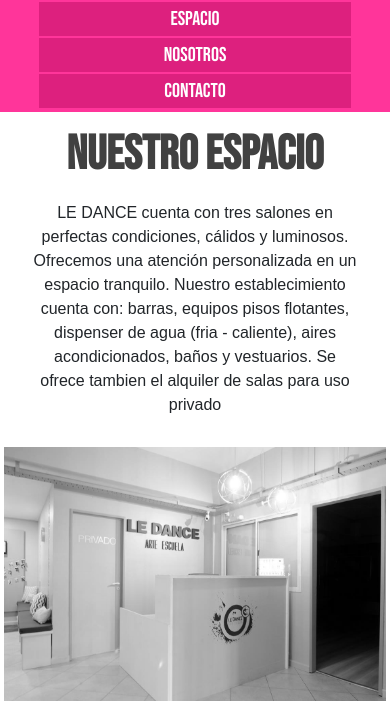
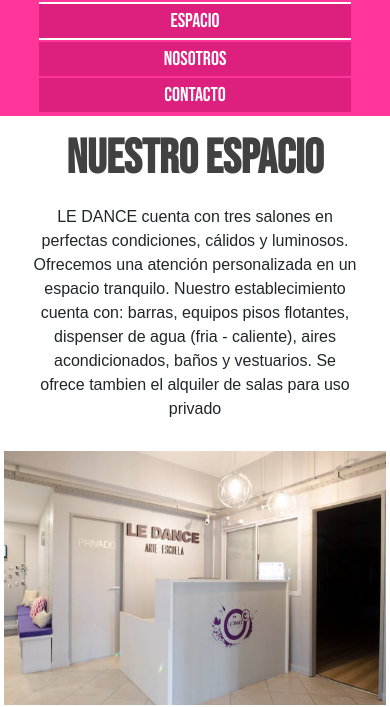
Before and after one commit to JuanMedina14/LdWeb, a plain HTML site: page paginas/espacio.html in a window 390 px wide. Shown: the part 117-824 px from the top of the page. Drawn offline with nearby package versions, Linux system fonts and the light colour scheme.

Commit message:
navActive

```diff
--- a/paginas/espacio.html
+++ b/paginas/espacio.html
@@ -35,7 +35,7 @@
     <nav class="navegacion">
       <ul>
         <li><a href="./clases.html">Clases</a></li>
-        <li><a href="./espacio.html">Espacio</a></li>
+        <li class="active"><a href="./espacio.html">Espacio</a></li>
         <li><a href="./nosotros.html">Nosotros</a></li>
         <li><a href="./contacto.html">Contacto</a></li>
       </ul>
--- a/scss/components/_nav.scss
+++ b/scss/components/_nav.scss
@@ -30,3 +30,10 @@
     padding-top: 100%;
     padding-bottom: 5%;
   }
+
+  li.active{
+    background-color: $terciario;
+    padding-top: 100%;
+    padding-bottom: 5%;
+
+  }
--- a/scss/responsive/_movil.scss
+++ b/scss/responsive/_movil.scss
@@ -21,6 +21,7 @@
         align-items: center;
     }
 
+
     .navegacion ul {
         display: flex;
         flex-direction: column;
@@ -33,6 +34,11 @@
         padding: 2px 100%;
         background-color: #dd207e;
         margin: 1px;
+    }
+
+    li.active{
+       border: #ffffff 2px solid;
+        z-index: 1;
     }
 
     .navegacion {
@@ -56,6 +62,8 @@
     .imagenPortada {
         display: none;
     }
+
+
 /* Aqui comienza Clases Responsive----------------------------------------------------- */
 
 .profesores__fotos {
@@ -66,6 +74,14 @@
         position: relative;
         overflow: hidden;
     }
+
+
+    /* Aqui comienza Espacio Responsive----------------------------------------------------- */
+
+    .row img{
+        filter: none;
+
+      }
 
 
     /* Aqui comienza Nosotros Responsive----------------------------------------------------- */
--- a/scss/responsive/_tablet.scss
+++ b/scss/responsive/_tablet.scss
@@ -58,6 +58,12 @@
     }
 
 
+    /* Aqui comienza Espacio Responsive ------------------------------------------------- */
+    .row img{
+        filter: none;
+
+      }
+
 }
 
 @media screen and (max-width: 1000px) {
```
Also changed, not shown: paginas/clases.html (+1 -1 lines), paginas/contacto.html (+1 -1 lines), paginas/nosotros.html (+1 -1 lines), css/estilos.css, 1 other file.
